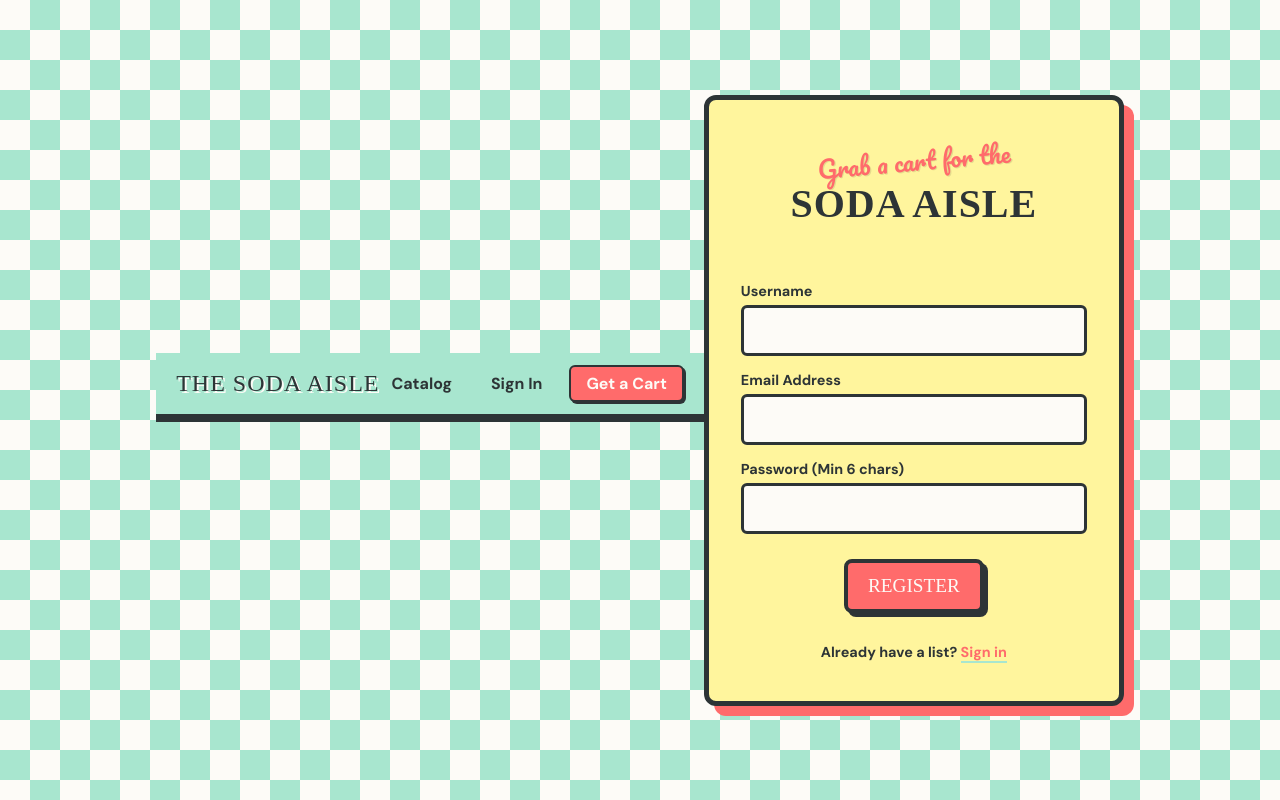
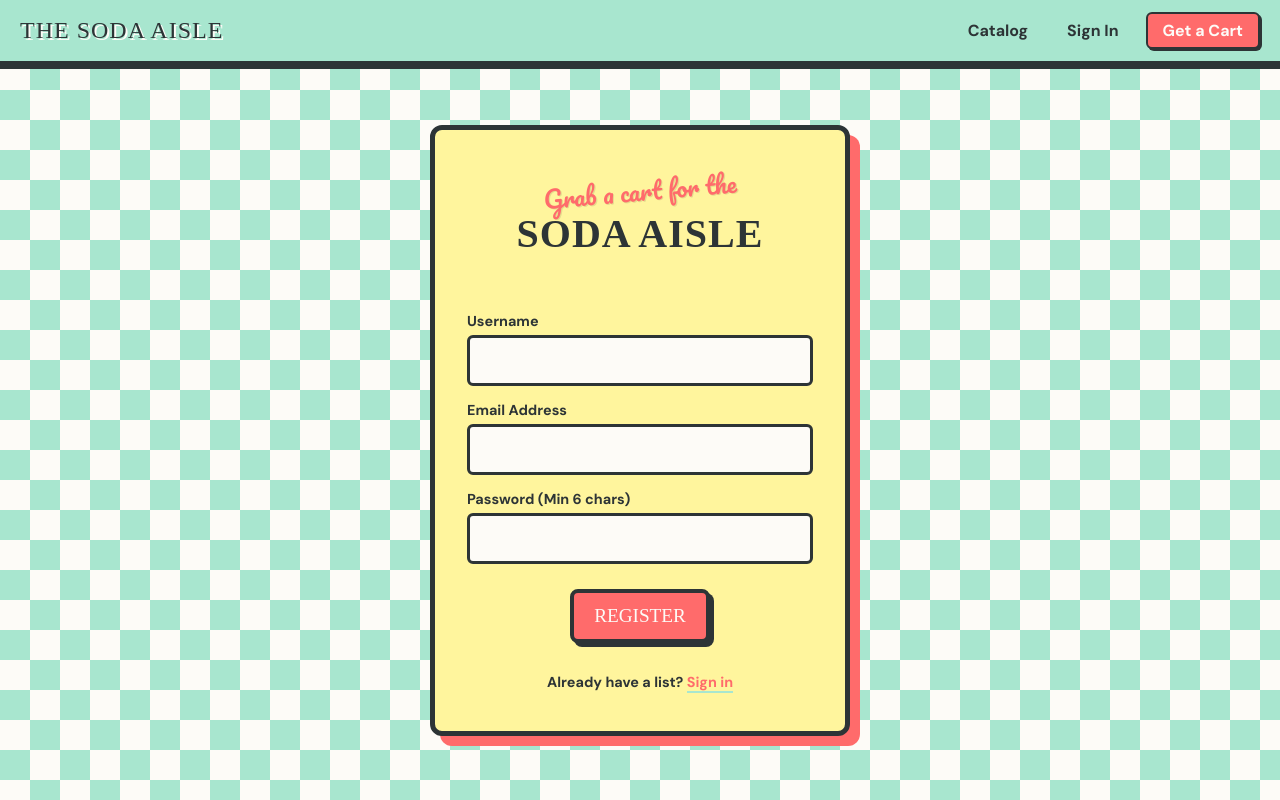
Before and after one commit to lynyx23/SoftDrinkWebOrganizer, a PHP site: page /public/pages/register.html in a window 1280 px wide. Run offline with PHP 8.4, Linux system fonts and the light colour scheme; some web fonts are replaced.

Commit message:
feat(frontend): fixed navigation bar glitch where it wouldn't actually be on top of the page

```diff
--- a/public/css/auth.css
+++ b/public/css/auth.css
@@ -1,10 +1,3 @@
-body {
-    display: flex;
-    justify-content: center;
-    align-items: center;
-    padding: 20px;
-}
-
 .auth-container {
     background-color: var(--butter-yellow);
     border: 5px solid var(--dark-text);
@@ -17,6 +10,7 @@ body {
     display: flex;
     flex-direction: column;
     gap: 15px;
+    margin: 60px auto;
 }
 
 .script-accent {
--- a/public/css/profile.css
+++ b/public/css/profile.css
@@ -1,6 +1,3 @@
-body {
-    padding: 40px 20px;
-}
 
 .profile-container {
     background-color: var(--butter-yellow);
@@ -10,7 +7,7 @@ body {
     padding: 2.5rem 2rem;
     width: 100%;
     max-width: 850px;
-    margin: 0 auto;
+    margin: 40px auto;
     display: flex;
     flex-direction: column;
     gap: 25px;
```
Also changed, not shown: public/css/admin.css (+3 -4 lines).
